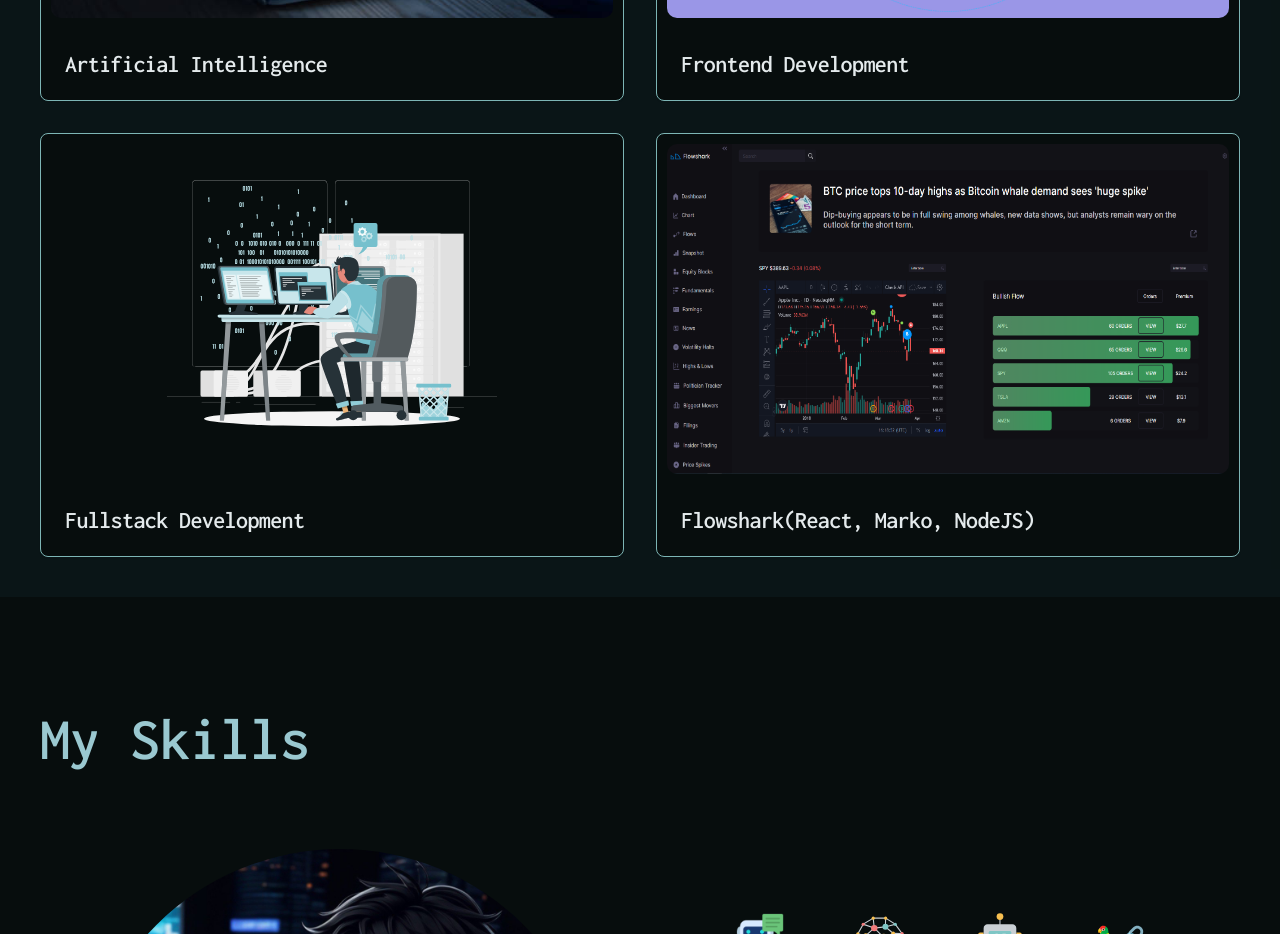
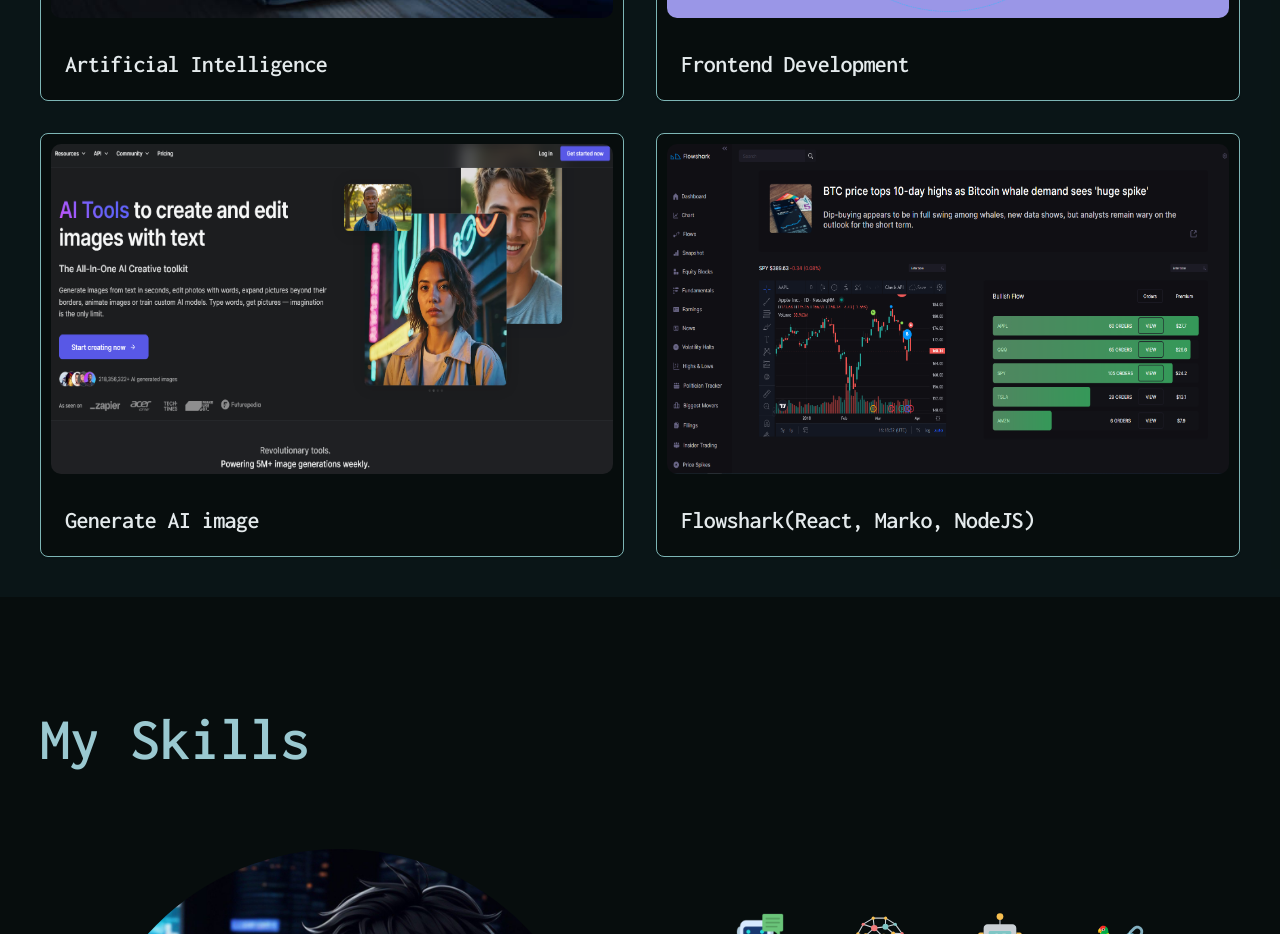
Before and after one commit to mcyandex/Portfolio, a Next.js app: page / in a window 1280 px wide. Shown: the part 2480-3414 px from the top of the page. Built offline with nearby package versions, Linux system fonts and the light colour scheme.

Commit message:
fix: update project title and image

```diff
--- a/configs/projects.ts
+++ b/configs/projects.ts
@@ -13,19 +13,19 @@
     {
         img: '/chatbot1.jpg',
         title: 'Artificial Intelligence',
-        url: 'https://www.gravityproxies.com/'
+        url: 'https://iflair.com/'
 
     },
     {
         img: '/chatbot2.png',
         title: 'Frontend Development',
-        url: 'https://www.gravityproxies.com/'
+        url: 'https://mida.gov.my/'
 
     },
     {
-        img: '/backend.svg',
-        title: 'Fullstack Development',
-        url: 'https://www.gravityproxies.com/'
+        img: '/genai.png',
+        title: 'Generate AI image',
+        url: 'https://getimg.ai/'
 
     },
     {
```
Also changed, not shown: public/genai.PNG (added).
